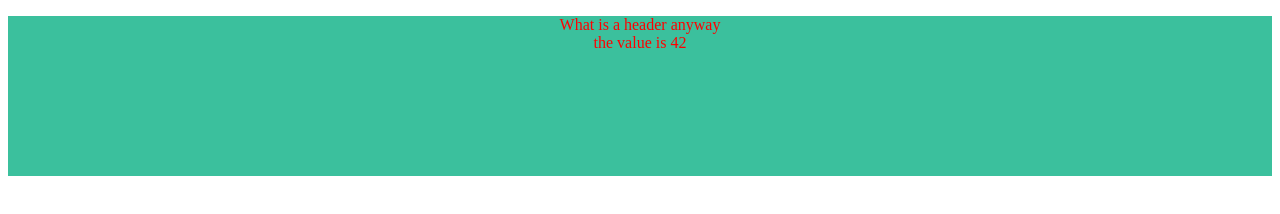
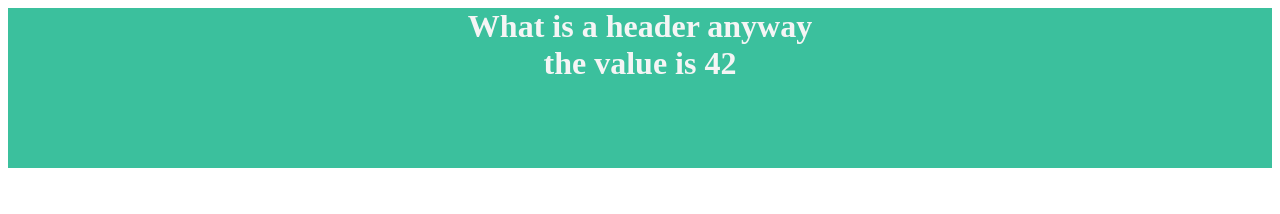
Before and after one commit to colincoins/gatsby-boilerplate-typescript, a Gatsby site: page / in a window 1280 px wide. Built offline with nearby package versions, Linux system fonts and the light colour scheme; Gatsby itself is replaced by a stand-in of ours.

Commit message:
stateless components

```diff
--- a/gatsby-config.js
+++ b/gatsby-config.js
@@ -4,21 +4,21 @@ module.exports = {
   },
   plugins: [
     'gatsby-plugin-typescript',
-    // {
-    //   resolve: 'gatsby-plugin-react-css-modules',
-    //   options: {
-    //     // *.css files are included by default.
-    //     // To support another syntax (e.g. SCSS),
-    //     // add `postcss-scss` to your project's devDependencies
-    //     // and add the following option here:
-    //     filetypes: {
-    //       '.scss': { syntax: 'postcss-scss' }
-    //     },
+    {
+      resolve: 'gatsby-plugin-react-css-modules',
+      options: {
+        // *.css files are included by default.
+        // To support another syntax (e.g. SCSS),
+        // add `postcss-scss` to your project's devDependencies
+        // and add the following option here:
+        filetypes: {
+          '.scss': { syntax: 'postcss-scss' }
+        },
 
-    //     // Exclude global styles from the plugin using a RegExp:
-    //     exclude: '\/global\/'
-    //   }
-    // },
+        // Exclude global styles from the plugin using a RegExp:
+        exclude: '\/global\/'
+      }
+    },
     {
       resolve: 'gatsby-plugin-postcss-sass',
       options: {
--- a/package.json
+++ b/package.json
@@ -18,11 +18,12 @@
         "gatsby-plugin-typescript-css-modules": "^1.0.4",
         "gatsby-plugin-typescript-scss-modules": "^1.0.7",
         "node-sass": "^4.9.0",
-        "prop-types": "^15.6.2",
         "react-helmet": "^5.2.0",
+        "tslib": "^1.9.3",
         "tslint": "^5.10.0",
         "tslint-config-prettier": "^1.13.0",
-        "typescript": "^2.9.2",
+        "tslint-react": "^3.6.0",
+        "typescript": "^3.0.1",
         "typings-for-css-modules-loader": "^1.7.0"
     },
     "keywords": [
--- a/src/components/Header/index.tsx
+++ b/src/components/Header/index.tsx
@@ -1,25 +1,26 @@
-import * as React from 'react';
-import * as styles from './page.module.scss';
+import React, { SFC } from 'react';
+import styles from './page.module.scss';
 
 export interface HeaderProps {
   title: string;
   value: number;
 }
 
-export class Header extends React.PureComponent<HeaderProps> {
-  static defaultProps = {
-    title: 'this is a default prop',
-    value: 100
-  }
-  render() {
-    return (
-      <div className={styles['header']}>
-        <p>
-          {this.props.title}
-          <br/>
-          the value is {this.props.value}
-        </p>
-      </div>
-    );
-  }
+const Header: SFC<HeaderProps> = (props) => {
+  return (
+    <div className={styles['header']}>
+      <h1>
+        {props.title}
+        <br />
+        the value is {props.value}
+      </h1>
+    </div>
+  );
 }
+
+Header.defaultProps = {
+  title: 'this is default prop',
+  value: 100,
+}
+
+export default Header;
--- a/src/components/Header/page.module.scss
+++ b/src/components/Header/page.module.scss
@@ -1,10 +1,11 @@
 @import "~@/styles/module-import.global";
 .header {
-    color: red;
+    color: whitesmoke;
     background: $seafoam;
     min-height: 20vh;
 }
 
-p {
+h1 {
+    margin: 0;
     text-align: center;
 }
--- a/src/pages/index.tsx
+++ b/src/pages/index.tsx
@@ -1,20 +1,16 @@
-import * as React from 'react';
-import { Header } from '../components/Header/index';
+import React, { SFC } from 'react'
+import Header from '../components/Header/index';
+import '@/styles/base.global';
 
 interface IndexPageProps {
   headerTitle: string,
   headerValue: number
 }
 
-const IndexPage: React.SFC<IndexPageProps> = (props) => {
-  return (
-    <div>
-      <Header
-        title={props.headerTitle}
-        value={props.headerValue}
-      />
+const IndexPage: SFC<IndexPageProps> = (props) => {
+  return <div>
+      <Header title={props.headerTitle} value={props.headerValue} />
     </div>
-  )
 }
 
 IndexPage.defaultProps = {
--- a/src/styles/base.global.scss
+++ b/src/styles/base.global.scss
@@ -1,4 +1,4 @@
 body {
-  background-color: white;
-  margin: 0;
+    background-color: white;
+    margin: 0;
 }
--- a/tsconfig.json
+++ b/tsconfig.json
@@ -10,6 +10,8 @@
     "jsx": "react",
     "moduleResolution": "node",
     "rootDir": "src",
+    "allowSyntheticDefaultImports": true,
+    "esModuleInterop": true,
     "forceConsistentCasingInFileNames": true,
     "noImplicitReturns": true,
     "noImplicitThis": true,
```
Also changed, not shown: tslint.json (+6 -2 lines), 2 other files.
